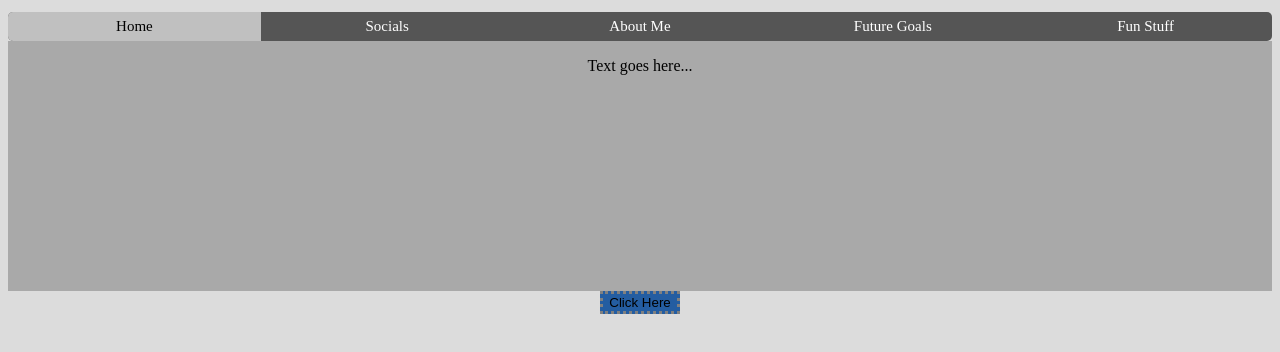
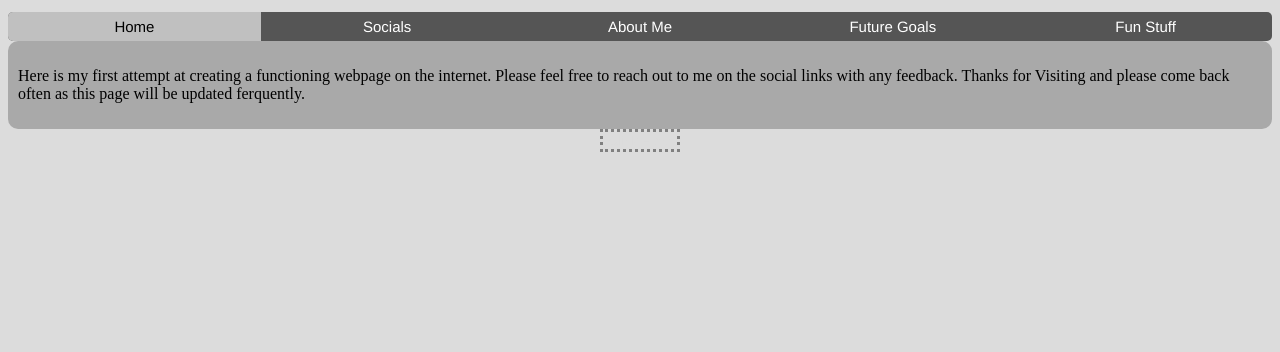
Before and after one commit to belak98/my-webpage, a plain HTML site: page index.html in a window 1280 px wide. Shown: the part 76-428 px from the top of the page. Drawn offline with Linux system fonts and the light colour scheme.

Commit message:
Added another page
added function to the socials tab.

also changed the code and reformatted several lines.

```diff
--- a/css/style.css
+++ b/css/style.css
@@ -19,12 +19,12 @@
 }
 
 #site-title {
-    font-family: Georgia, sans serif;
+    font-family: Georgia, Sans Serif;
     margin: 0px 5px 15px 5px;
     justify-content: center;
 }
 
-.menubar {
+.menu-bar {
     display: flex;
     background-color: #555;
     overflow: auto;
@@ -33,7 +33,7 @@
 
 }
 
-.menubar a {
+.menu-bar a {
     padding: 6px;
     color: white;
     text-decoration: none;
@@ -42,11 +42,11 @@
     text-align: center;
 }
 
-.menubar a:hover {
+.menu-bar a:hover {
     background-color: #000;
 }
 
-.menubar a.active {
+.menu-bar a.active {
     background-color: #C0C0C0;
     color: black;
 }
@@ -58,28 +58,42 @@
 
 .body-container {
     display: flex;
-    justify-content: space-around;
+    justify-content: flex-start;
     background-color: darkgrey;
-    height: 250px;
+    padding: 10px;
+    border: none;
+    border-radius: 10px;
 }
 
 #test-button {
-    background-color: #245DA1;
+    background-color: #DCDCDC ;
+    color: #DCDCDC;
     border: dotted grey
 }
-
-/* make sure you add the links for the page and do some more research into the flex box... */
 
 #page2 {
     background-color: #DCDCDC;
 }
 
-.wtf {
+.dust-quote {
+    display: flex;
+    justify-content: center;
+    font-family: Georgia, Sans Serif;
+}
+
+.home-page {
     display: flex;
     justify-content: center;
 }
 
-.homePage {
-    display: flex;
-    justify-content: center;
+#page3 {
+    background-color: #DCDCDC;
 }
+
+#page3-title {
+    font-family: Georgia, Sans Serif;
+}
+
+#page1-bio {
+    font-family: 'Times New Roman', Times, serif;
+}
--- a/index.html
+++ b/index.html
@@ -4,27 +4,31 @@
     <meta charset="UTF-8" />
     <meta http-equiv="X-UA-Compatible" content="IE=edge" />
     <meta name="viewport" content="width=device-width, initial-scale=1.0" />
-    <title>Kaleb's Webpage.</title>
+    <title>Kaleb's Webpage</title>
     <link rel="stylesheet" href="css/style.css" />
   </head>
 
-  <body id="page2">
+  <body id="page1">
     <div class="title-card">
-      <img id="site-img" src="ritsuko.jpeg" alt="picture of a lady." />
+      <img id="site-img" src="ritsuko.jpeg" alt="Site Image" />
       <h1 id="site-title">Kalebs Webpage</h1>
     </div>
 
-    <div class="menubar">
-      <!-- make the links to relevant pages ie, linkedin/socials as
-      well as future links to other pages on the site. -->
+    <div class="menu-bar">
       <a class="active" href="index.html">Home</a>
-      <a href="pageNotFound.html">Socials</a>
-      <a href="pageNotFound.html">About Me</a>
-      <a href="pageNotFound.html">Future Goals</a>
-      <a href="pageNotFound.html">Fun Stuff</a>
+      <a href="socials.html">Socials</a>
+      <a href="pagenotfound.html">About Me</a>
+      <a href="pagenotfound.html">Future Goals</a>
+      <a href="pagenotfound.html">Fun Stuff</a>
     </div>
+
     <div class="body-container">
-      <p>Text goes here...</p>
+      <p id="page1-bio">
+        Here is my first attempt at creating a functioning webpage on the
+        internet. Please feel free to reach out to me on the social links with
+        any feedback. Thanks for Visiting and please come back often as this page will be
+        updated ferquently.
+      </p>
     </div>
 
     <div class="button-secret">
@@ -32,6 +36,7 @@
         Click Here
       </button>
     </div>
+
     <script src="index.js"></script>
   </body>
 </html>
```
Also changed, not shown: pageNotFound.html (+3 -3 lines), socials.html (added, +23 -0 lines).
